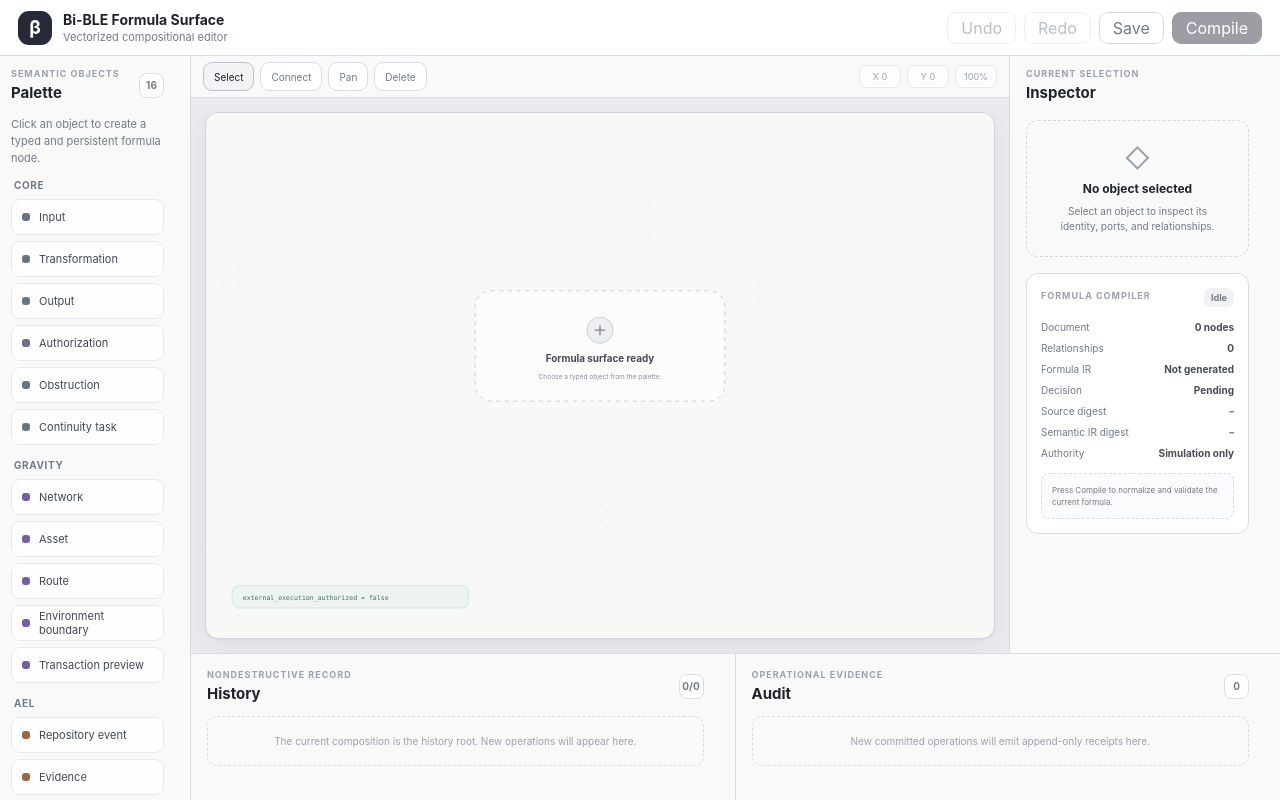
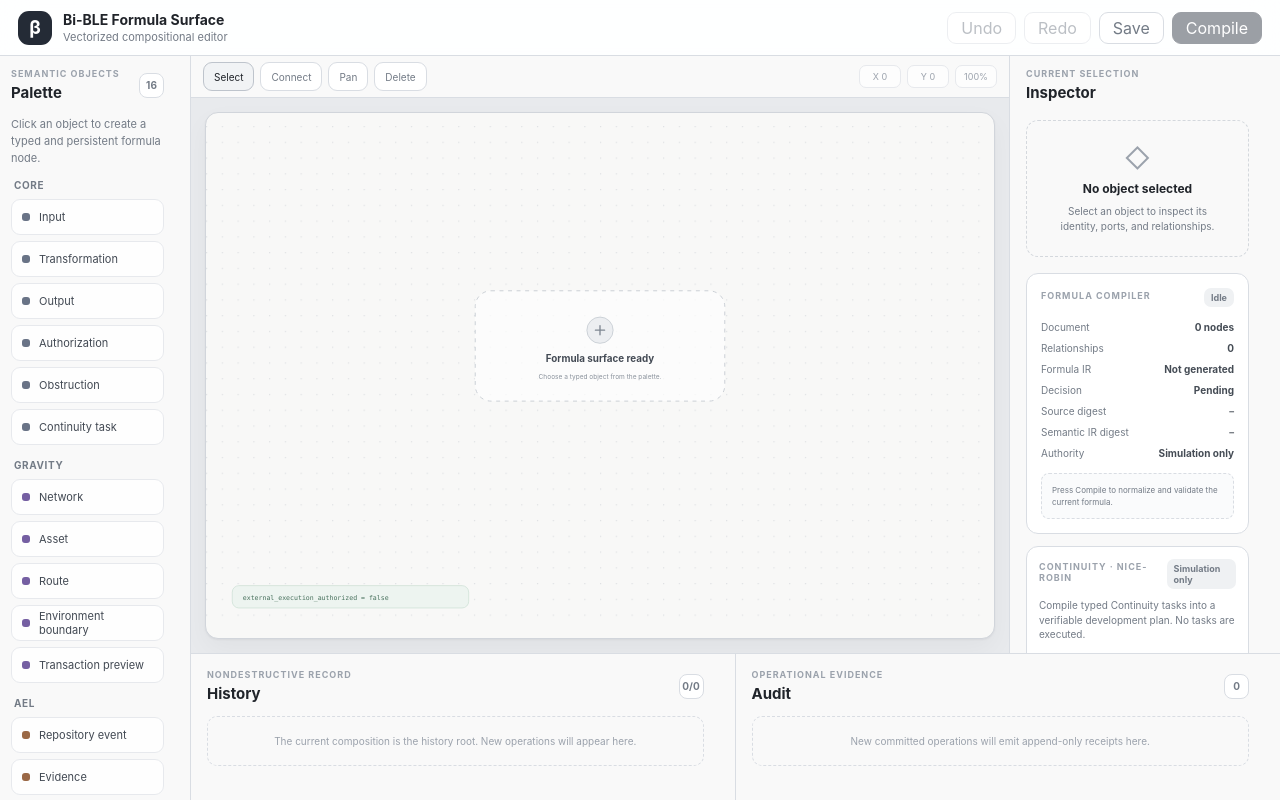
Before and after one commit to YasmindIess/bi-ble, a React (Vite) app in the folder apps/editor/: page / in a window 1280 px wide. Built offline with nearby package versions, Linux system fonts and the light colour scheme.

Commit message:
feat(editor): expose safe continuity handoff in Inspector

```diff
--- a/apps/editor/src/App.tsx
+++ b/apps/editor/src/App.tsx
@@ -2,6 +2,7 @@ import {
   useCallback,
   useEffect,
   useMemo,
+  useRef,
   useState
 } from "react";
 
@@ -16,6 +17,7 @@ import "./workspace.css";
 import "./properties.css";
 import "./evidence.css";
 import "./layout-responsibility.css";
+import "./continuity.css";
 
 import {
   FormulaCanvas,
@@ -33,6 +35,9 @@ import {
 import {
   CompilerPanel
 } from "./components/CompilerPanel";
+
+import { ContinuityPanel } from "./components/ContinuityPanel";
+import { exportContinuityHandoff, type ContinuityHandoff } from "./model/continuity-export.mjs";
 
 import {
   NodePropertyEditor
@@ -136,13 +141,25 @@ function App() {
   const [isCompiling, setIsCompiling] =
     useState(false);
 
+  const latestDocumentRef = useRef(document);
+  latestDocumentRef.current = document;
+
+  const [handoff, setHandoff] = useState<ContinuityHandoff | null>(null);
+  const [handoffError, setHandoffError] = useState<string | null>(null);
+  const [isGeneratingHandoff, setIsGeneratingHandoff] = useState(false);
+  const hasContinuityTasks = document.nodes.some(
+    node => node.domain === "core" && node.kind === "continuity-task"
+  );
+
   useEffect(() => {
     saveEditorSession(session);
   }, [session]);
 
   useEffect(() => {
     setCompilation(null);
-  }, [document.updatedAt]);
+    setHandoff(null);
+    setHandoffError(null);
+  }, [document]);
 
   const selectedNode = useMemo(
     () =>
@@ -630,6 +647,28 @@ function App() {
     }
   };
 
+  const handlePrepareHandoff = async (project: string) => {
+    // Explicit export always recomputes the current state before emitting a
+    // handoff. A changed document cannot reuse an in-flight result.
+    const snapshot = document;
+    setIsGeneratingHandoff(true);
+    setHandoff(null);
+    setHandoffError(null);
+    try {
+      const result = await compileFormula(snapshot);
+      const candidate = await exportContinuityHandoff(result, project);
+      if (latestDocumentRef.current !== snapshot) {
+        throw Error("Formula changed during continuity export; retry on current state.");
+      }
+      setCompilation(result);
+      setHandoff(candidate);
+    } catch (error) {
+      setHandoffError(error instanceof Error ? error.message : "Continuity export blocked");
+    } finally {
+      setIsGeneratingHandoff(false);
+    }
+  };
+
   const selectedConnectionCount =
     selectedNode === null
       ? 0
@@ -985,6 +1024,13 @@ function App() {
             nodeCount={document.nodes.length}
             edgeCount={document.edges.length}
           />
+          <ContinuityPanel
+            hasContinuityTasks={hasContinuityTasks}
+            generating={isGeneratingHandoff}
+            handoff={handoff}
+            error={handoffError}
+            onGenerate={handlePrepareHandoff}
+          />
         </aside>
 
         <section className="bottom-dock">
--- /dev/null
+++ b/apps/editor/src/components/ContinuityPanel.tsx
@@ -0,0 +1,65 @@
+import { useState } from "react";
+import type { ContinuityHandoff } from "../model/continuity-export.mjs";
+
+interface ContinuityPanelProps {
+  hasContinuityTasks: boolean;
+  generating: boolean;
+  handoff: ContinuityHandoff | null;
+  error: string | null;
+  onGenerate: (project: string) => Promise<void>;
+}
+export function ContinuityPanel({
+  hasContinuityTasks, generating, handoff, error, onGenerate
+}: ContinuityPanelProps) {
+  const [project, setProject] = useState("nice-robin");
+  const [copied, setCopied] = useState(false);
+  const current = handoff?.plan.project === project ? handoff : null;
+  const exportJson = current === null ? "" : JSON.stringify(current, null, 2) + "\n";
+
+  async function copy() {
+    if (current === null) return;
+    try { await navigator.clipboard.writeText(exportJson); setCopied(true); }
+    catch { setCopied(false); }
+  }
+  function save() {
+    if (current === null) return;
+    const url = URL.createObjectURL(new Blob([exportJson], { type: "application/json" }));
+    const link = document.createElement("a");
+    link.href = url;
+    link.download = "bi-ble-" + current.plan.project + "-handoff.json";
+    link.click();
+    window.setTimeout(() => URL.revokeObjectURL(url), 0);
+  }
+
+  return (
+    <section className="continuity-card" aria-label="NICE-ROBIN continuity handoff">
+      <div className="compiler-card-heading">
+        <span className="eyebrow">Continuity · NICE-ROBIN</span>
+        <span className="compiler-state">Simulation only</span>
+      </div>
+      <p>Compile typed Continuity tasks into a verifiable development plan. No tasks are executed.</p>
+      <label htmlFor="continuity-project">Project slug</label>
+      <input id="continuity-project" value={project} spellCheck={false}
+        onChange={event => { setProject(event.target.value); setCopied(false); }} />
+      <button type="button" disabled={!hasContinuityTasks || generating}
+        onClick={() => { setCopied(false); void onGenerate(project); }}>
+        {generating ? "Checking formula…" : "Prepare handoff"}
+      </button>
+      {!hasContinuityTasks && <small>Add Continuity task objects from Core first.</small>}
+      {error && <p role="alert" className="continuity-error">{error}</p>}
+      {current !== null && (
+        <div className="continuity-report" role="status">
+          <div><strong>{current.plan.tasks.length} tasks</strong>
+            <span>{current.ready_task_ids.length} ready · {current.blocked_task_ids.length} dependent</span>
+          </div>
+          <code title={current.plan_sha256}>{current.plan_sha256}</code>
+          <div className="continuity-actions">
+            <button type="button" onClick={() => { void copy(); }}>{copied ? "Copied" : "Copy JSON"}</button>
+            <button type="button" onClick={save}>Save JSON</button>
+          </div>
+          <small>Readiness does not prove execution or authorize external effects.</small>
+        </div>
+      )}
+    </section>
+  );
+}
--- /dev/null
+++ b/apps/editor/src/continuity.css
@@ -0,0 +1,24 @@
+.continuity-card {
+  display: grid; gap: 9px; margin-top: 12px; padding: 12px;
+  border: 1px solid var(--border); border-radius: 12px;
+  background: var(--panel-strong); font-size: 10px;
+}
+.continuity-card p { margin: 0; color: var(--muted); line-height: 1.45; }
+.continuity-card label { color: var(--muted); }
+.continuity-card input {
+  width: 100%; padding: 8px; border: 1px solid var(--border);
+  border-radius: 7px; color: var(--text); background: #fff;
+}
+.continuity-card button {
+  padding: 8px; border: 1px solid var(--border);
+  border-radius: 7px; color: var(--text); background: #f5f6f7;
+}
+.continuity-card button:disabled { opacity: 0.55; }
+.continuity-error { color: #9b4038 !important; overflow-wrap: anywhere; }
+.continuity-report { display: grid; gap: 9px; min-width: 0; padding: 9px; background: #f6faf7; border-radius: 8px; }
+.continuity-report > div:first-child { display: flex; justify-content: space-between; align-items: center; gap: 8px; }
+.continuity-report code { font-size: 8px; overflow-wrap: anywhere; user-select: all; }
+.continuity-actions { display: flex; gap: 6px; }
+.continuity-actions button { flex: 1; }
+.continuity-card small { font-size: 9px; color: var(--muted); line-height: 1.4; }
+.inspector-panel { overflow-y: auto; min-height: 0; }
```
Also changed, not shown: 1 other file (tests, documents, lock files or other folders).
